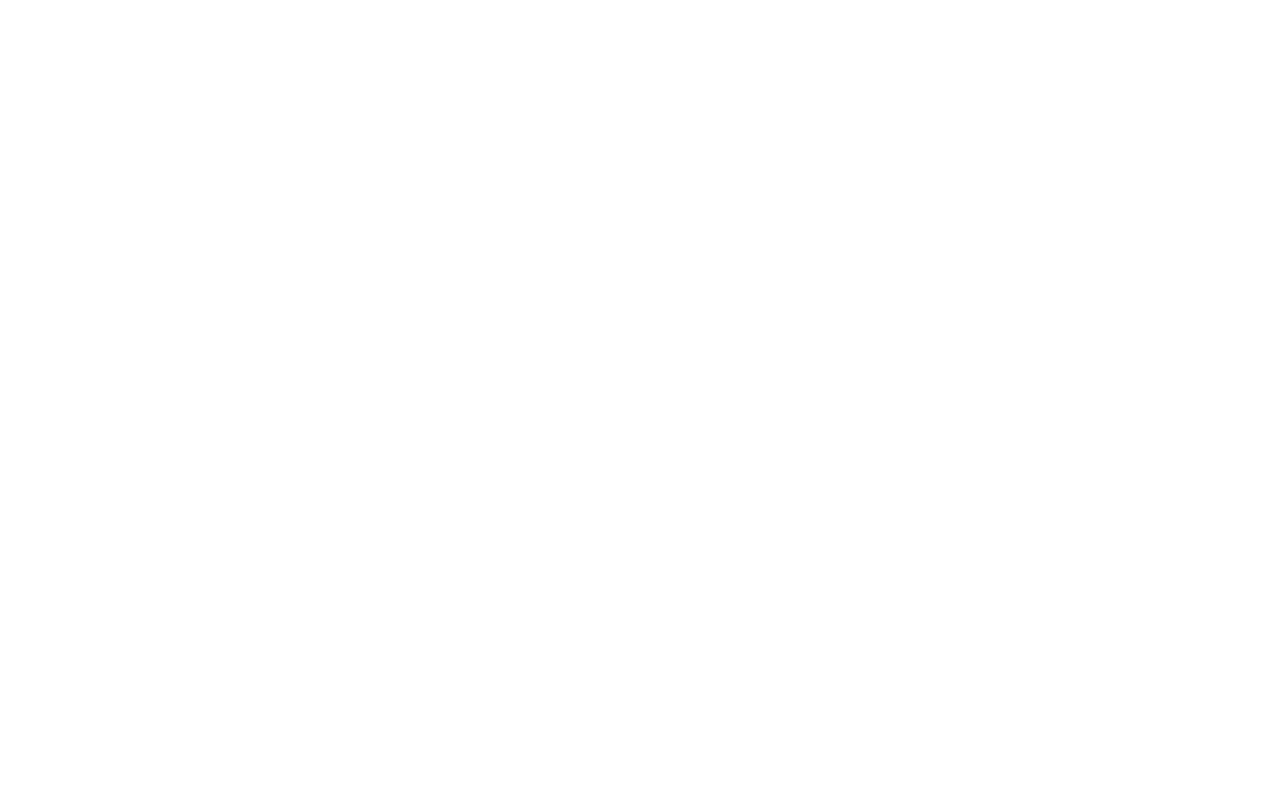
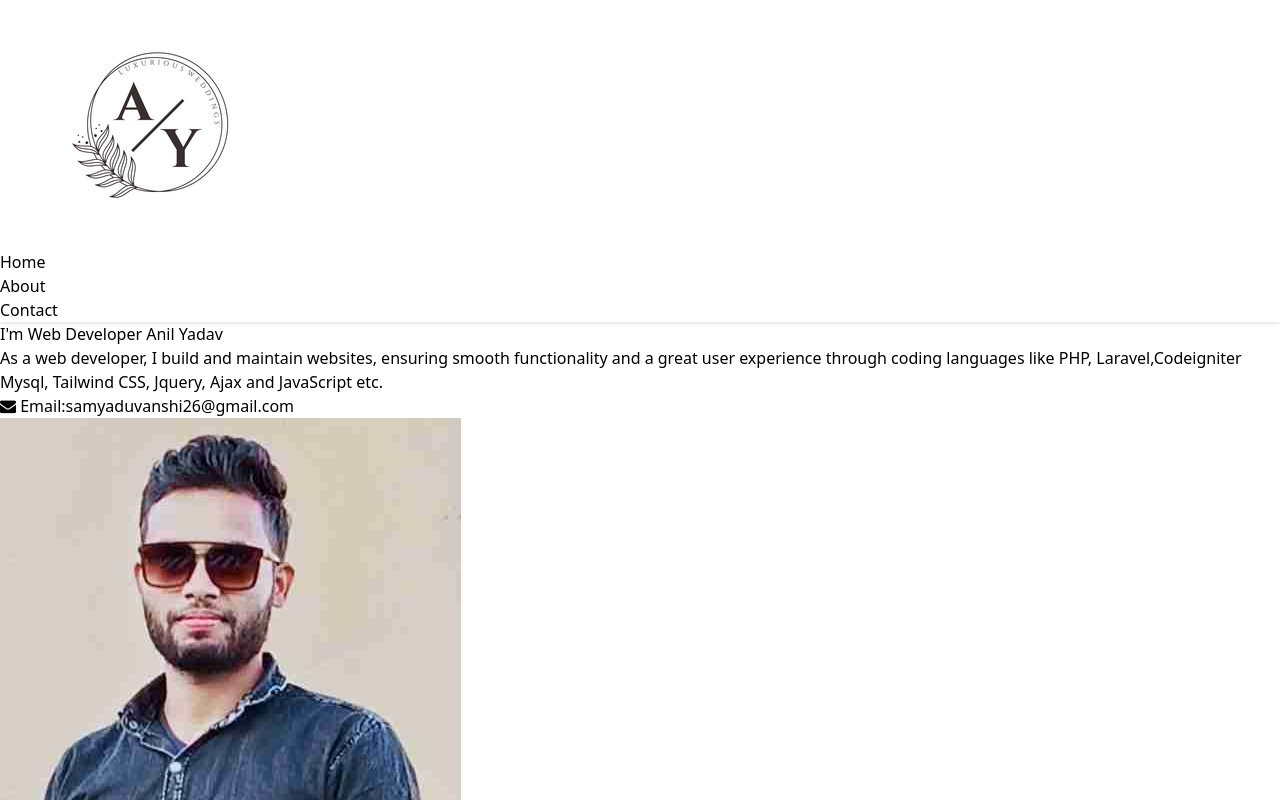
Before and after one commit to AnilYadav143/myprofile, a React (Vite) app: page / in a window 1280 px wide. Shown: the top 800 px of the page. Built offline with nearby package versions, Linux system fonts and the light colour scheme.

Commit message:
pckage and app file edited

```diff
--- a/src/App.jsx
+++ b/src/App.jsx
@@ -1,29 +1,35 @@
+import { useState } from 'react'
+import myimg from './assets/images/myimg.jpeg';
+import linkdin from './assets/images/linkdin.png';
+import './App.css'
+import Header from './components/header';
+import Footer from './components/footer';
+
+import About from './pages/about';
+import Contact from './pages/contact';
+import Home from './pages/home';
+
 import { BrowserRouter as Router, Routes, Route } from 'react-router-dom';
-import Header from './components/Header';
-import Footer from './components/Footer';
-import About from './pages/About';
-import Contact from './pages/Contact';
-import Home from './pages/Home';
-import './App.css';
+
 import 'font-awesome/css/font-awesome.min.css';
+
 
 function App() {
   return (
-    <div className="app-container">
-      {/* Specify basename for routing on GitHub Pages */}
-      <Router basename="/myprofile">
+    <div>
+      <Router>
         <Header />
         <Routes>
-          <Route path="/" element={<Home />} />
+        <Route path="/" element={<Home />} />
           <Route path="/about" element={<About />} />
           <Route path="/contact" element={<Contact />} />
-          {/* Optional: Handle invalid routes */}
-          <Route path="*" element={<Home />} />
         </Routes>
-        <Footer />
       </Router>
+
+
+      <Footer />
     </div>
-  );
+  )
 }
 
-export default App;
+export default App
```
Also changed, not shown: package.json (line endings or trailing spaces).
